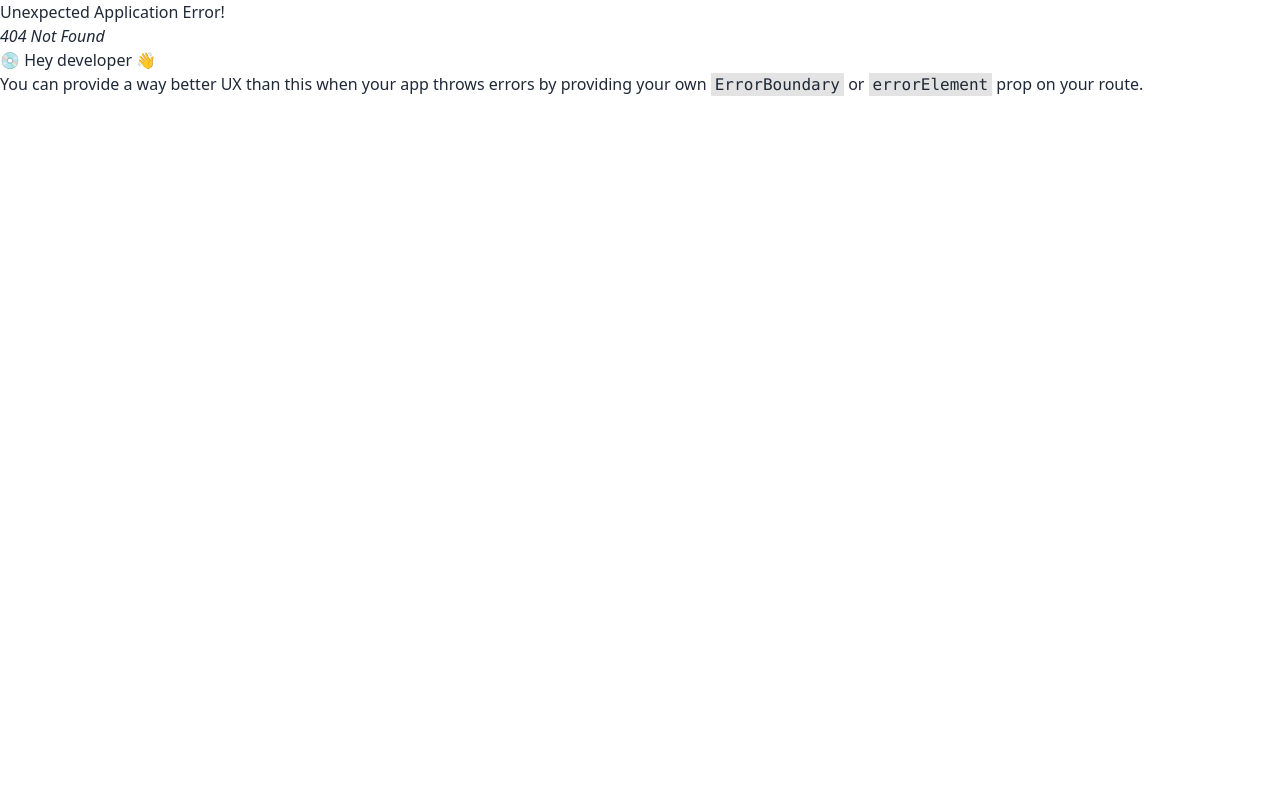
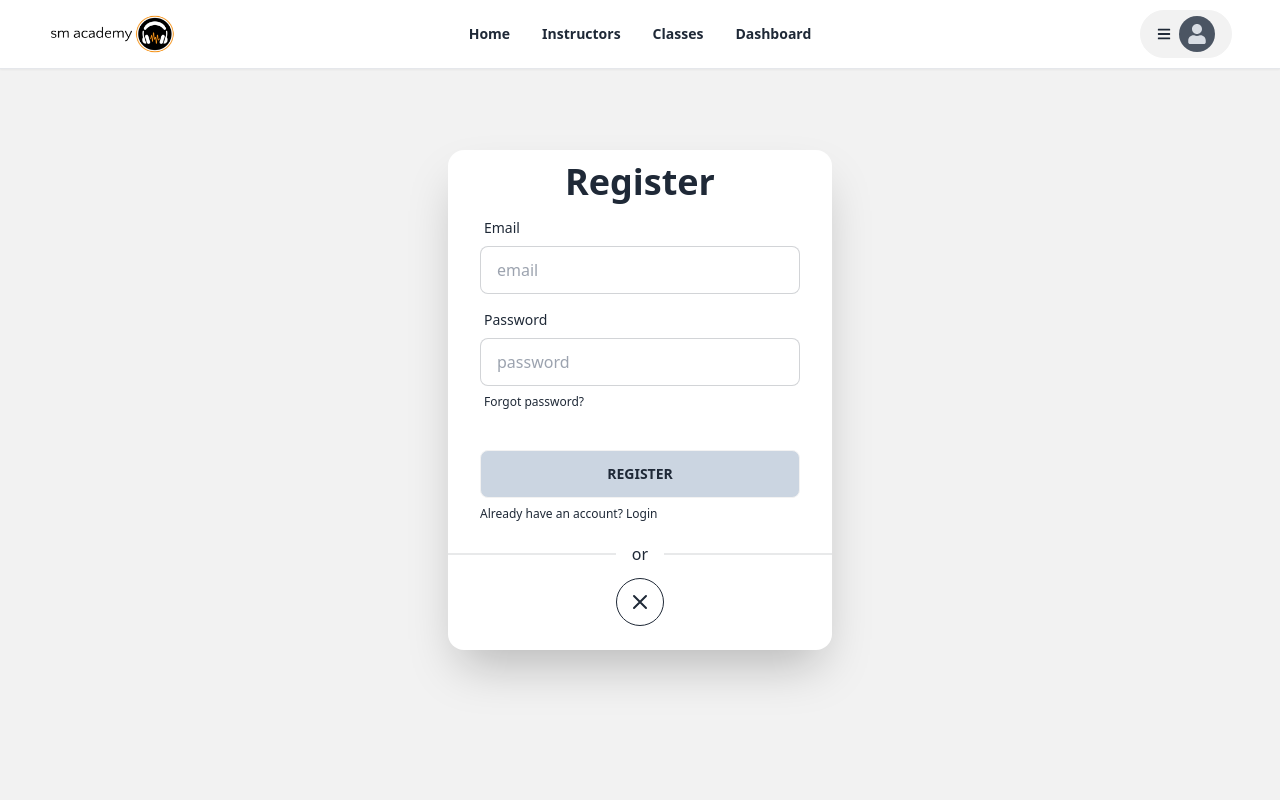
Before and after one commit to jamilakterup/summer-camp-client, a React (Vite) app: page /register in a window 1280 px wide. Before the commit this address had no page. Shown: the top 800 px of the page. Built offline with nearby package versions, Linux system fonts and the light colour scheme.

Commit message:
login and registr page setup

```diff
--- a/package.json
+++ b/package.json
@@ -14,6 +14,7 @@
     "match-sorter": "^6.3.1",
     "react": "^18.2.0",
     "react-dom": "^18.2.0",
+    "react-hook-form": "^7.44.3",
     "react-icons": "^4.9.0",
     "react-router-dom": "^6.11.2",
     "sort-by": "^1.2.0"
--- /dev/null
+++ b/src/Pages/Login/Login.jsx
@@ -0,0 +1,49 @@
+import {useForm} from "react-hook-form";
+import {Link} from "react-router-dom";
+
+const Login = () => {
+    const {register, handleSubmit, formState: {errors}} = useForm();
+    const onSubmit = data => console.log(data);
+
+    return (
+        <div className="hero min-h-screen bg-base-200 py-32">
+            <div className="card flex-shrink-0 w-full max-w-sm shadow-2xl bg-base-100">
+                <h2 className="text-center text-4xl font-semibold mt-3">Login</h2>
+                <form onSubmit={handleSubmit(onSubmit)} className="card-body py-2">
+                    <div className="form-control">
+                        <label className="label">
+                            <span className="label-text">Email</span>
+                        </label>
+                        <input
+                            {...register("email", {required: "Email Address is required"})}
+                            aria-invalid={errors.email ? "true" : "false"} type="email" placeholder="email" className="input input-bordered"
+                        />
+                        {errors.email && <p className="text-red-600">{errors.email?.message}</p>}
+                    </div>
+                    <div className="form-control">
+                        <label className="label">
+                            <span className="label-text">Password</span>
+                        </label>
+                        <input {...register("password", {required: true})} type="password" placeholder="password" className="input input-bordered" />
+                        {errors.password && <p className="text-red-600">{"Password is required"}</p>}
+                        <label className="label">
+                            <a href="#" className="label-text-alt link link-hover">Forgot password?</a>
+                        </label>
+                    </div>
+                    <div className="form-control mt-6">
+                        <input type="submit" value="Login" className="btn bg-slate-300" />
+                    </div>
+                    <p className="label-text-alt">New to account? <Link className=" link link-hover" to='/register'>Register</Link></p>
+                </form>
+                <p className="divider">or</p>
+                <div className="text-center mb-6">
+                    <button className="btn btn-circle btn-outline">
+                        <svg xmlns="http://www.w3.org/2000/svg" className="h-6 w-6" fill="none" viewBox="0 0 24 24" stroke="currentColor"><path strokeLinecap="round" strokeLinejoin="round" strokeWidth="2" d="M6 18L18 6M6 6l12 12" /></svg>
+                    </button>
+                </div>
+            </div>
+        </div>
+    );
+};
+
+export default Login;
--- /dev/null
+++ b/src/Pages/Register/Register.jsx
@@ -0,0 +1,49 @@
+import {useForm} from "react-hook-form";
+import {Link} from "react-router-dom";
+
+const Register = () => {
+    const {register, handleSubmit, formState: {errors}} = useForm();
+    const onSubmit = data => console.log(data);
+
+    return (
+        <div className="hero min-h-screen bg-base-200 py-32">
+            <div className="card flex-shrink-0 w-full max-w-sm shadow-2xl bg-base-100">
+                <h2 className="text-center text-4xl font-semibold mt-3">Register</h2>
+                <form onSubmit={handleSubmit(onSubmit)} className="card-body py-2">
+                    <div className="form-control">
+                        <label className="label">
+                            <span className="label-text">Email</span>
+                        </label>
+                        <input
+                            {...register("email", {required: "Email Address is required"})}
+                            aria-invalid={errors.email ? "true" : "false"} type="email" placeholder="email" className="input input-bordered"
+                        />
+                        {errors.email && <p className="text-red-600">{errors.email?.message}</p>}
+                    </div>
+                    <div className="form-control">
+                        <label className="label">
+                            <span className="label-text">Password</span>
+                        </label>
+                        <input {...register("password", {required: true})} type="password" placeholder="password" className="input input-bordered" />
+                        {errors.password && <p className="text-red-600">{"Password is required"}</p>}
+                        <label className="label">
+                            <a href="#" className="label-text-alt link link-hover">Forgot password?</a>
+                        </label>
+                    </div>
+                    <div className="form-control mt-6">
+                        <input type="submit" value="Register" className="btn bg-slate-300" />
+                    </div>
+                    <p className="label-text-alt">Already have an account? <Link className=" link link-hover" to='/login'>Login</Link></p>
+                </form>
+                <p className="divider">or</p>
+                <div className="text-center mb-6">
+                    <button className="btn btn-circle btn-outline">
+                        <svg xmlns="http://www.w3.org/2000/svg" className="h-6 w-6" fill="none" viewBox="0 0 24 24" stroke="currentColor"><path strokeLinecap="round" strokeLinejoin="round" strokeWidth="2" d="M6 18L18 6M6 6l12 12" /></svg>
+                    </button>
+                </div>
+            </div>
+        </div>
+    );
+};
+
+export default Register;
--- a/src/Pages/Shareed/NavBar/NavBar.jsx
+++ b/src/Pages/Shareed/NavBar/NavBar.jsx
@@ -3,7 +3,7 @@ import './NavBar.css';
 import {Link} from "react-router-dom";
 import logo from '../../../assets/logo.png';
 import Container from "../../../components/Container";
-import {FaBars} from 'react-icons/fa';
+import {FaBars, FaUser} from 'react-icons/fa';
 
 
 
@@ -49,14 +49,18 @@ const NavBar = () => {
                         <div className="dropdown dropdown-end">
                             <label tabIndex={0} className="btn rounded-full"><FaBars />
                                 <div className="avatar placeholder">
-                                    <div className="bg-neutral-focus text-neutral-content rounded-full w-9">
-                                        <span className="text-xs">AA</span>
+                                    <div className="bg-gray-600 text-neutral-content rounded-full w-9">
+                                        <FaUser className="text-xl" />
                                     </div>
                                 </div>
                             </label>
                             <ul tabIndex={0} className="dropdown-content menu p-2 shadow bg-base-100 rounded-box w-52">
-                                <li><Link>Login</Link></li>
-                                <li><Link>Register</Link></li>
+                                <li className={activeLink === 'login' ? 'active' : ''}>
+                                    <Link to='/login' onClick={() => setActiveLink('login')}>Login</Link>
+                                </li>
+                                <li className={activeLink === 'register' ? 'active' : ''}>
+                                    <Link to='/register' onClick={() => setActiveLink('register')}>Register</Link>
+                                </li>
                             </ul>
                         </div>
                     </div>
--- a/src/components/Main.jsx
+++ b/src/components/Main.jsx
@@ -1,4 +1,4 @@
-import {Outlet} from "react-router-dom";
+import {Outlet, ScrollRestoration} from "react-router-dom";
 import NavBar from "../Pages/Shareed/NavBar/NavBar";
 import Footer from "../Pages/Shareed/Footer/Footer";
 
@@ -10,6 +10,7 @@ const Main = () => {
                 <Outlet />
             </div>
             <Footer />
+            <ScrollRestoration />
         </div>
     );
 };
```
Also changed, not shown: src/Routes/Routes.jsx (+10 -0 lines), 1 other file (tests, documents, lock files or other folders).
